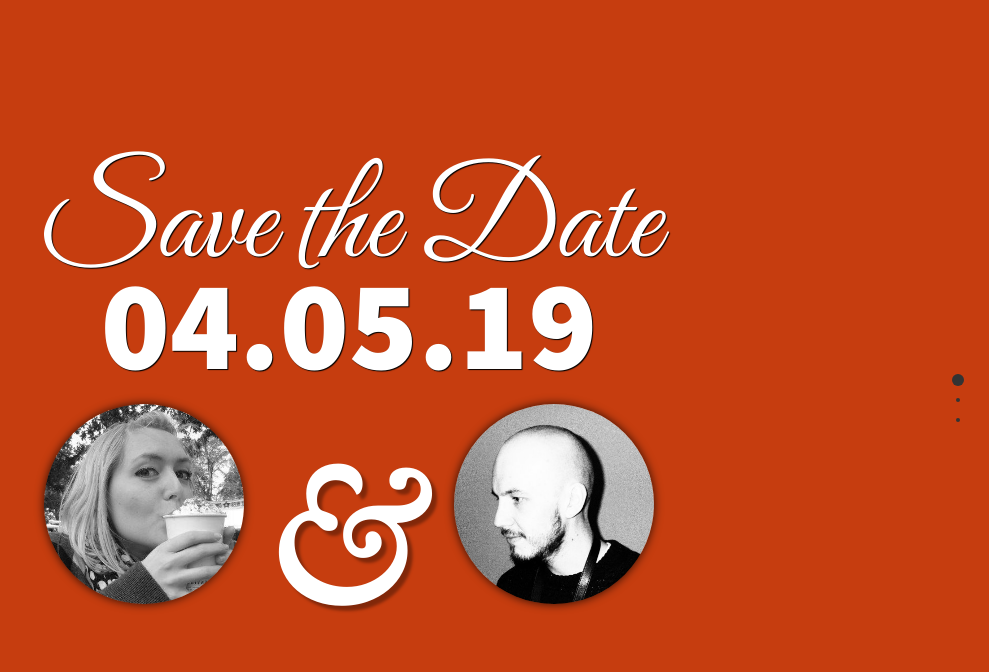
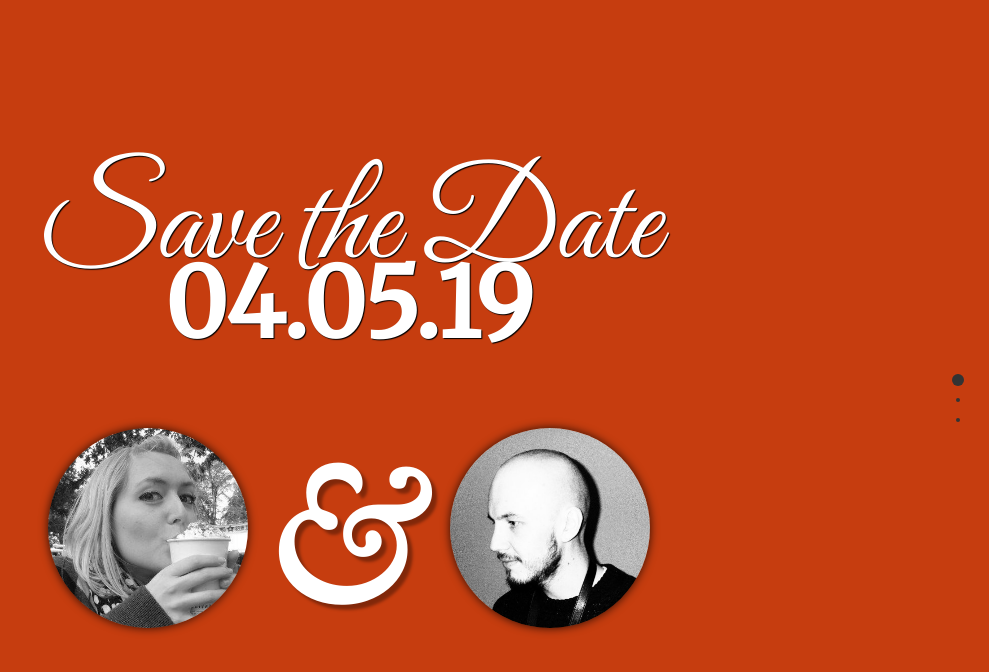
Before and after one commit to Oodar/wedding, a plain HTML site: page index.html in a window 1280 px wide. Shown: the whole page, without its empty margins (291-1280 px from the left). Drawn offline with nearby package versions, Linux system fonts and the light colour scheme; a web font is replaced by a local one.

Commit message:
formatting better

```diff
--- a/index.html
+++ b/index.html
@@ -64,6 +64,10 @@
 		background: url('img/guildhall.jpg') no-repeat center center;
 		background-size: cover;
 	}
+	.heads {
+		margin-top: 4em;
+		display: flex;
+	}
 	.heads .upper {
 		height: 100px;
 	}
@@ -115,9 +119,9 @@
 		margin-bottom: -0.5em;
 	}
 	.date .day {
-		font-family: 'Source Sans Pro';
+		font-family: 'Merriweather';
 		font-weight: 900;
-		font-size: 8em;
+		font-size: 6em;
 		text-shadow: 1px 1px 1px black;
 		color: #FFF;
 		margin: 0;
```
